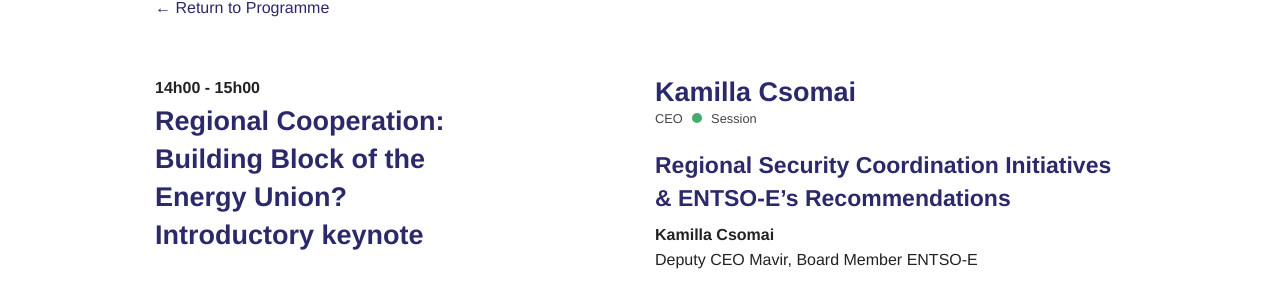
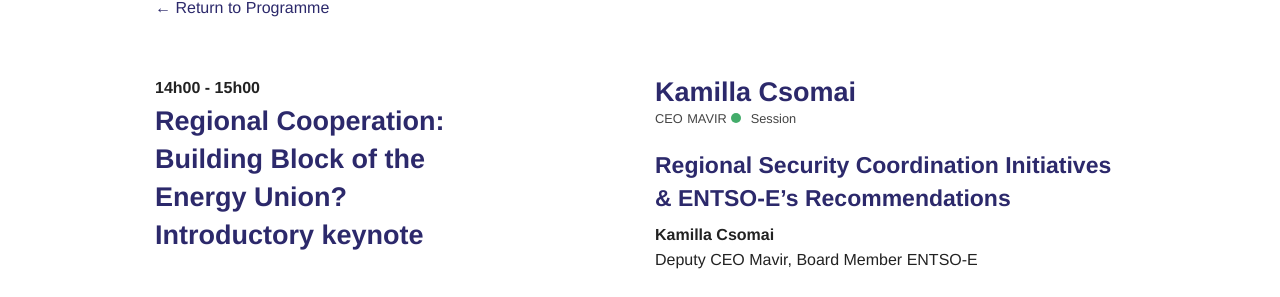
Before and after one commit to SmokeBellew1/entsoe_conf, a Jekyll site: the page built from _posts/schedule/2015-06-10-14h00.md, in a window 1280 px wide. Shown: the part 154-451 px from the top of the page. Built offline with Jekyll 4.4.1, drawn with Linux system fonts in a browser that asks for light colours.

Commit message:
added fti text

```diff
--- a/_speakers/kamilla-csomai.md
+++ b/_speakers/kamilla-csomai.md
@@ -1,6 +1,7 @@
 ---
 name: Kamilla Csomai
 wtitle: CEO
+org: MAVIR
 web: "http://mavir.hu/"
 twitter: ""
 thumb: "https://www.entsoe.eu/PublishingImages/board/kamilla_csomai.jpg"
```
Also changed, not shown: pages/partners.md (+2 -0 lines).
